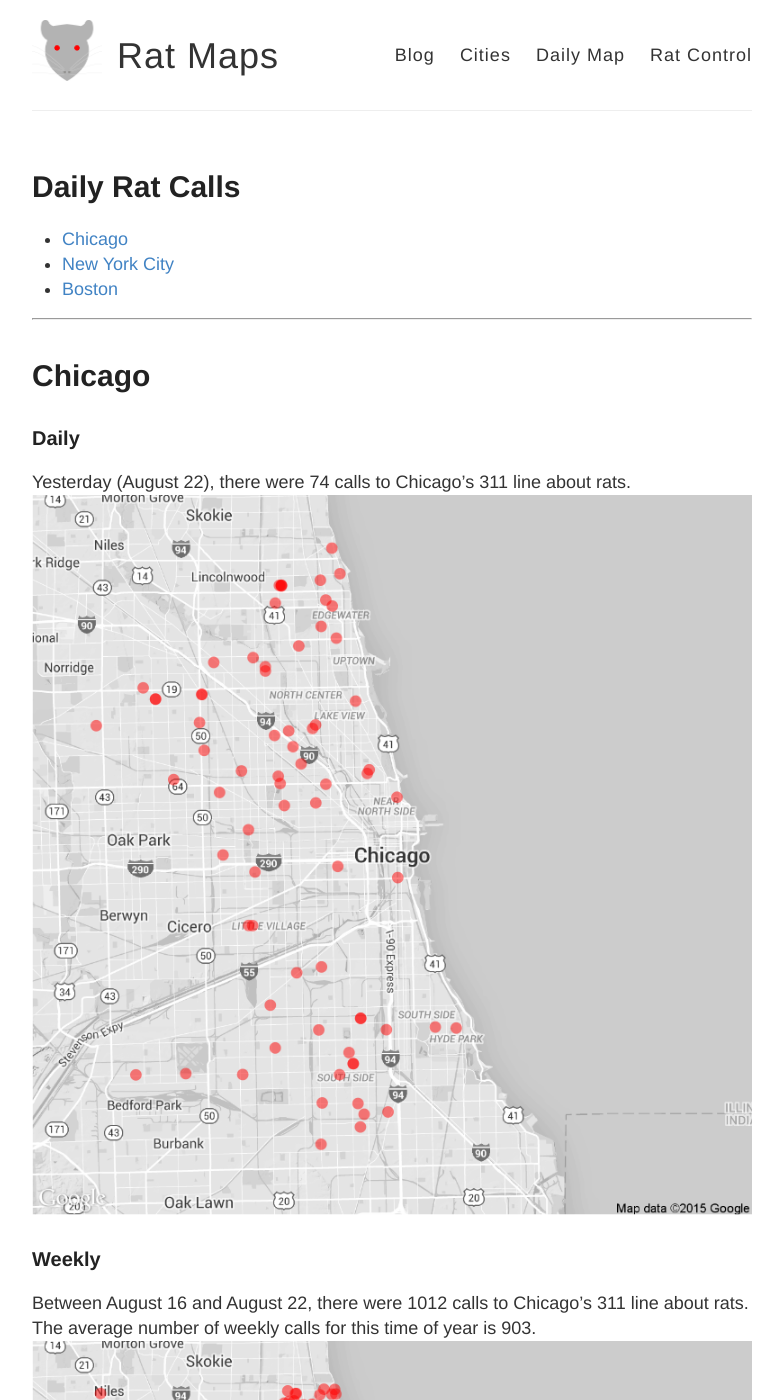
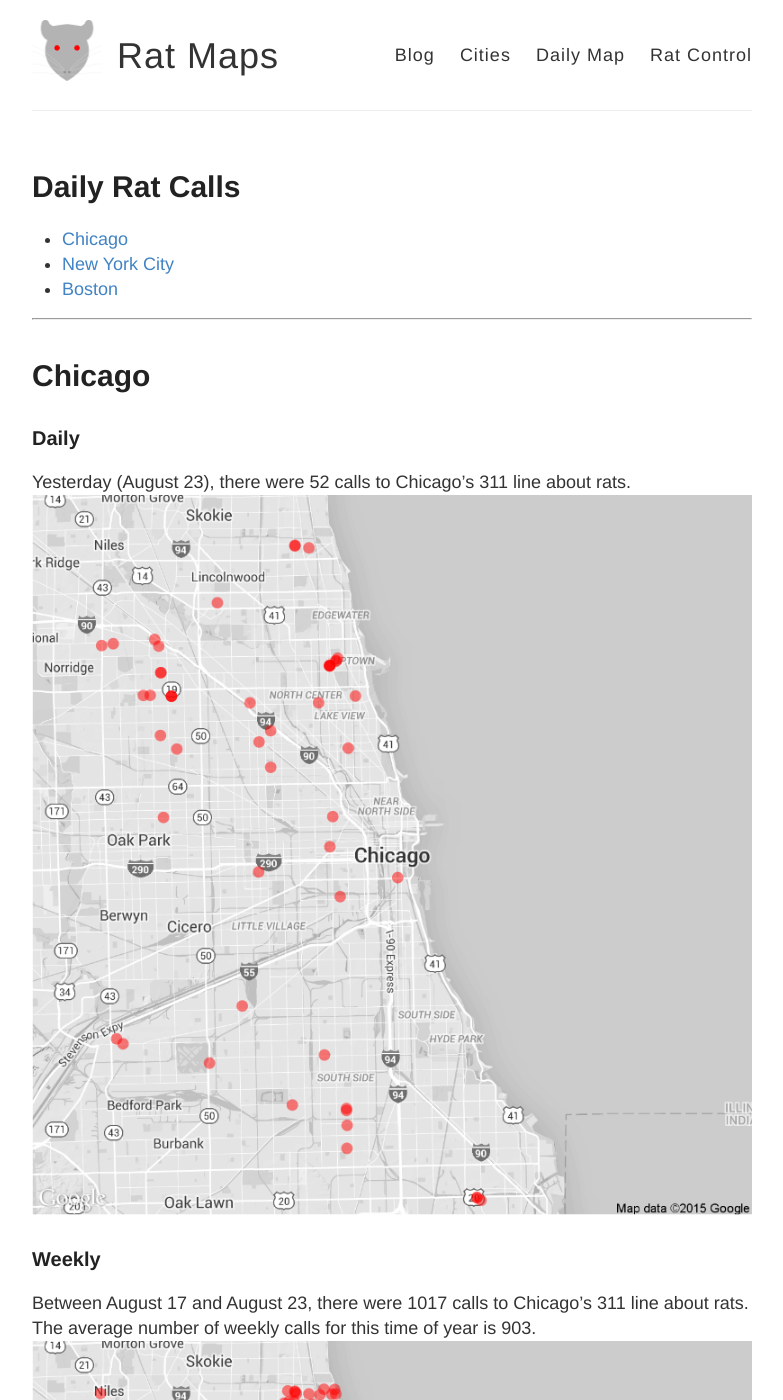
Before and after one commit to DanielHadley/ratmaps, a Jekyll site: the page built from daily.md, in a window 1280 px wide and 1400 px high. Shown: the whole window, without its empty margins (248-1031 px from the left). Built offline with Jekyll 4.4.1, drawn with Linux system fonts in a browser that asks for light colours; comment, search, counter and statistics services are not loaded; some of the changed text lies outside the part shown.

Commit message:
Daily Maps

```diff
--- a/daily.md
+++ b/daily.md
@@ -15,22 +15,22 @@ tags: Chicago NYC weekly daily rats
 
 ### Daily
 
-Yesterday (August 22), there were 74 calls to Chicago's 311 line about rats.
+Yesterday (August 23), there were 52 calls to Chicago's 311 line about rats.
 ![Chicago rat calls to 311 weekly map]({{ site.cityimages }}/daily/Chicago_Rat_Map_Daily.png)
 
 ### Weekly
-Between August 16 and August 22, there were 1012 calls to Chicago's 311 line about rats. The average number of weekly calls for this time of year is 903.
+Between August 17 and August 23, there were 1017 calls to Chicago's 311 line about rats. The average number of weekly calls for this time of year is 903.
 ![Chicago rat calls to 311 weekly map]({{ site.cityimages }}/daily/Chicago_Rat_Map_Weekly.png)
 ***
 # New York City <a id="nyc"><a>
 
 ### Daily
 
-Yesterday (August 22), there were 0 calls to New York City's 311 line about rats.
+Yesterday (August 23), there were 0 calls to New York City's 311 line about rats.
 ![NYC rat calls to 311 weekly map]({{ site.cityimages }}/daily/NYC_Rat_Map_Daily.png)
 
 ### Weekly
-Between August 16 and August 22, there were 0 calls to New York City's 311 line about rats. The average number of weekly calls for this time of year is 271.
+Between August 17 and August 23, there were 0 calls to New York City's 311 line about rats. The average number of weekly calls for this time of year is 271.
 ![NYC rat calls to 311 weekly map]({{ site.cityimages }}/daily/NYC_Rat_Map_Weekly.png)
 
 Each red dot represents one call about a rat seen in that location. The dots are transparent, so multiple calls from one location will be seen as a solid dot. The usual caveats apply: more calls do not necessarily mean that there are more rats in that location than other parts of the city. A cluster of dots could indicate that one resident is unusually vocal about rodents in his or her neighborhood. Also, more densely populated neighborhoods tend to make more calls to 311.
```
Also changed, not shown: images/pages/daily/Chicago_Rat_Map_Daily.png, images/pages/daily/Chicago_Rat_Map_Weekly.png.
